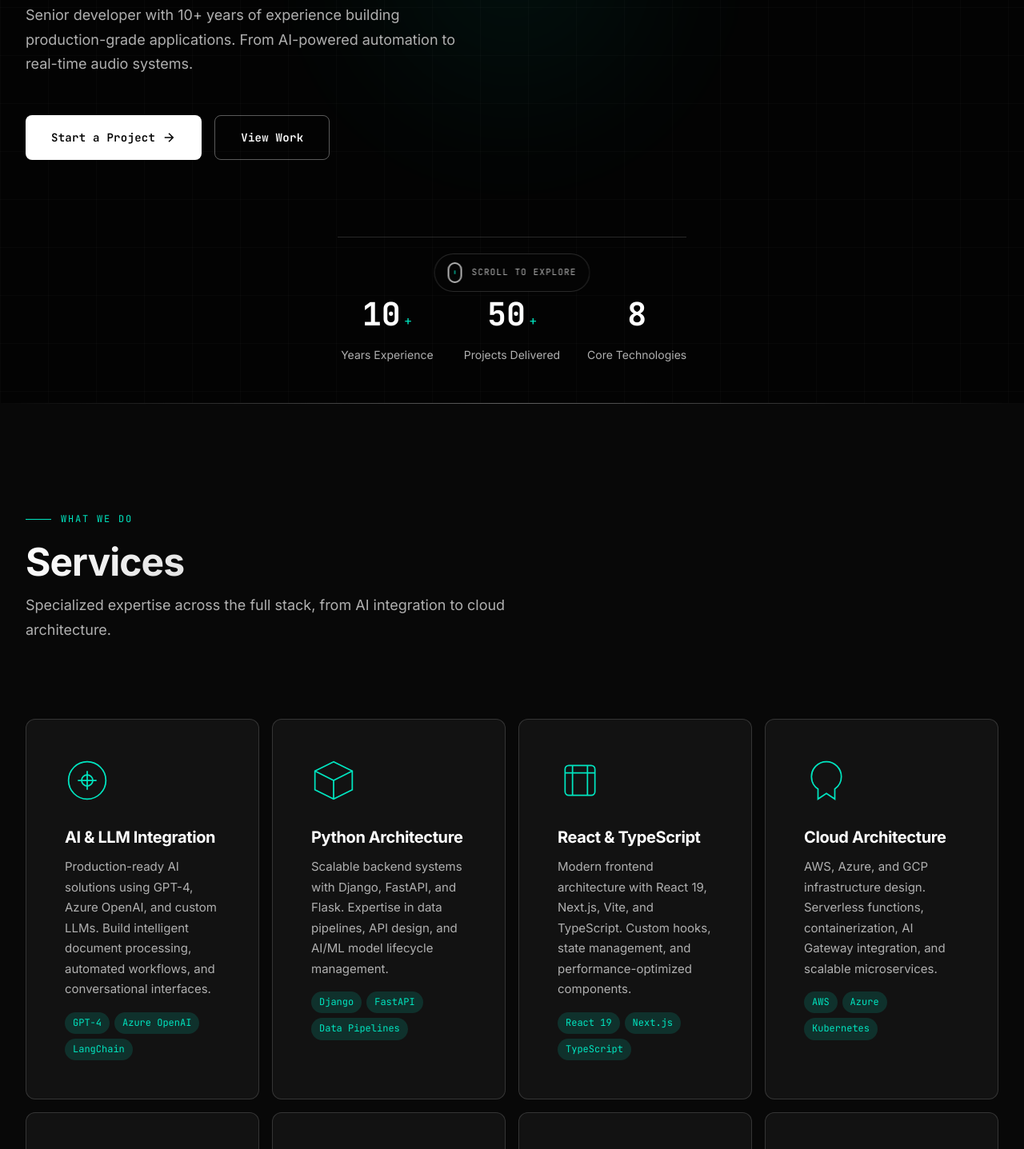
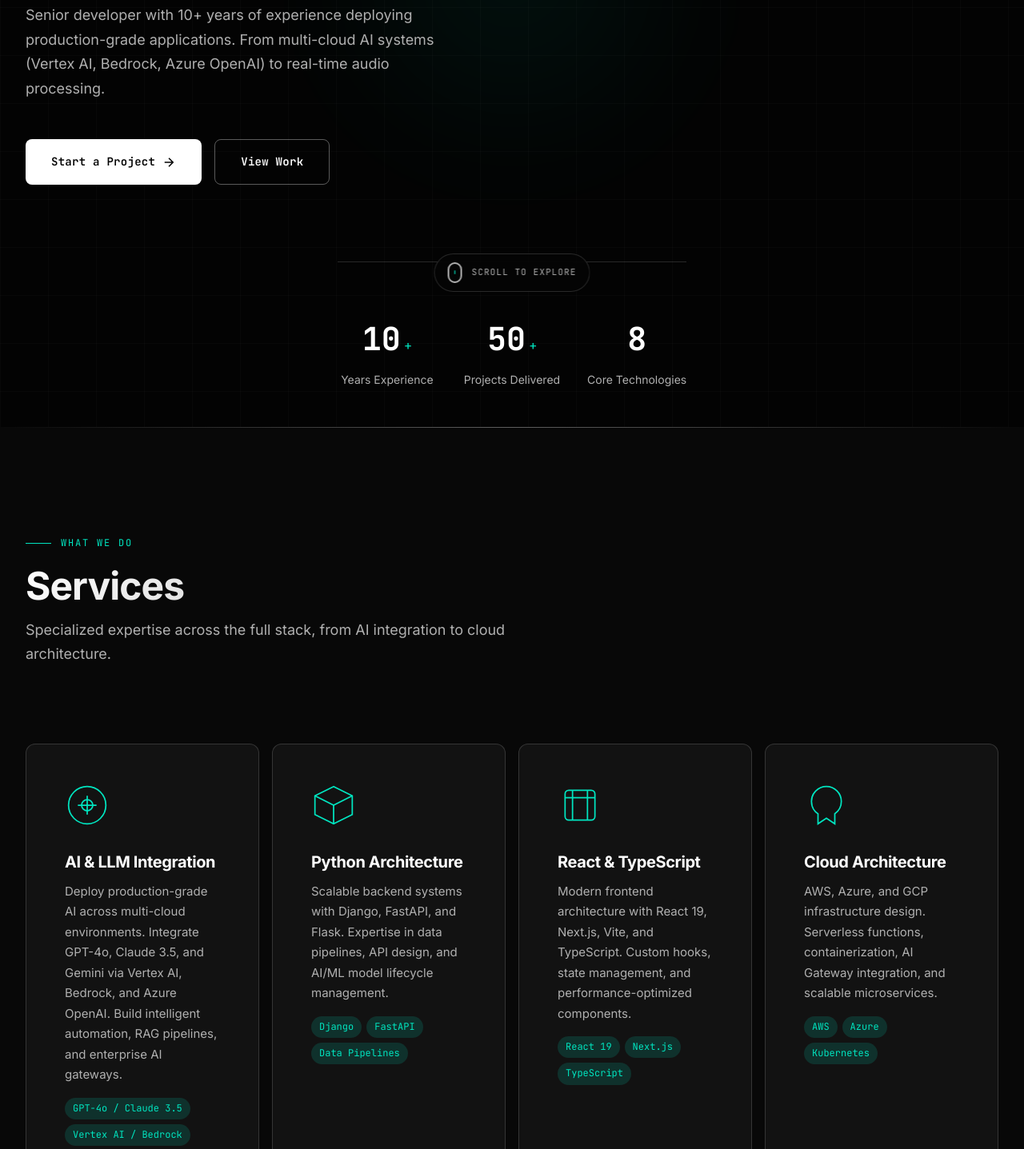
Before and after one commit to EricsonWillians/lambda-apps-website, a website: page index.html in a window 1280 px wide. Shown: the part 411-1848 px from the top of the page at 80% size. Drawn offline with Linux system fonts and the light colour scheme.

Commit message:
feat: update AI services for latest models and multi-cloud focus
Updated AI & LLM Integration service to emphasize:
- Latest frontier models: GPT-4o, Claude 3.5, Gemini
- Multi-cloud deployment: Vertex AI (GCP), Bedrock (AWS), Azure OpenAI
- Enterprise patterns: RAG pipelines, AI gateways, intelligent automation
- Reduced emphasis on custom LLMs in favor of managed services

Updated supporting content:
- Hero subtitle mentions multi-cloud AI platforms
- About stats highlight 'Multi-Cloud AI Deployment' and 'AWS/GCP/Azure'

This better reflects current enterprise AI adoption patterns where
organizations leverage managed LLM services across multiple cloud
providers rather than building custom models.

```diff
--- a/index.html
+++ b/index.html
@@ -100,8 +100,8 @@
                 </h1>
 
                 <p class="hero-subtitle" data-animate="fade-up" data-delay="300">
-                    Senior developer with 10+ years of experience building production-grade applications.
-                    From AI-powered automation to real-time audio systems.
+                    Senior developer with 10+ years of experience deploying production-grade applications.
+                    From multi-cloud AI systems (Vertex AI, Bedrock, Azure OpenAI) to real-time audio processing.
                 </p>
 
                 <div class="hero-cta" data-animate="fade-up" data-delay="400">
@@ -162,11 +162,11 @@
                         </div>
                         <div class="service-content">
                             <h3>AI & LLM Integration</h3>
-                            <p>Production-ready AI solutions using GPT-4, Azure OpenAI, and custom LLMs. Build intelligent document processing, automated workflows, and conversational interfaces.</p>
+                            <p>Deploy production-grade AI across multi-cloud environments. Integrate GPT-4o, Claude 3.5, and Gemini via Vertex AI, Bedrock, and Azure OpenAI. Build intelligent automation, RAG pipelines, and enterprise AI gateways.</p>
                             <ul class="service-tags">
-                                <li>GPT-4</li>
+                                <li>GPT-4o / Claude 3.5</li>
+                                <li>Vertex AI / Bedrock</li>
                                 <li>Azure OpenAI</li>
-                                <li>LangChain</li>
                             </ul>
                         </div>
                         <div class="service-arrow">
@@ -430,12 +430,12 @@
                             <span class="about-stat-label">Years of Experience</span>
                         </div>
                         <div class="about-stat">
-                            <span class="about-stat-number">AI/LLM</span>
-                            <span class="about-stat-label">Integration Expert</span>
+                            <span class="about-stat-number">Multi-Cloud</span>
+                            <span class="about-stat-label">AI Deployment</span>
                         </div>
                         <div class="about-stat">
-                            <span class="about-stat-number">AWS/Azure</span>
-                            <span class="about-stat-label">Cloud Certified</span>
+                            <span class="about-stat-number">AWS/GCP/Azure</span>
+                            <span class="about-stat-label">Cloud Platforms</span>
                         </div>
                         <div class="about-stat">
                             <span class="about-stat-number">Python</span>
```
